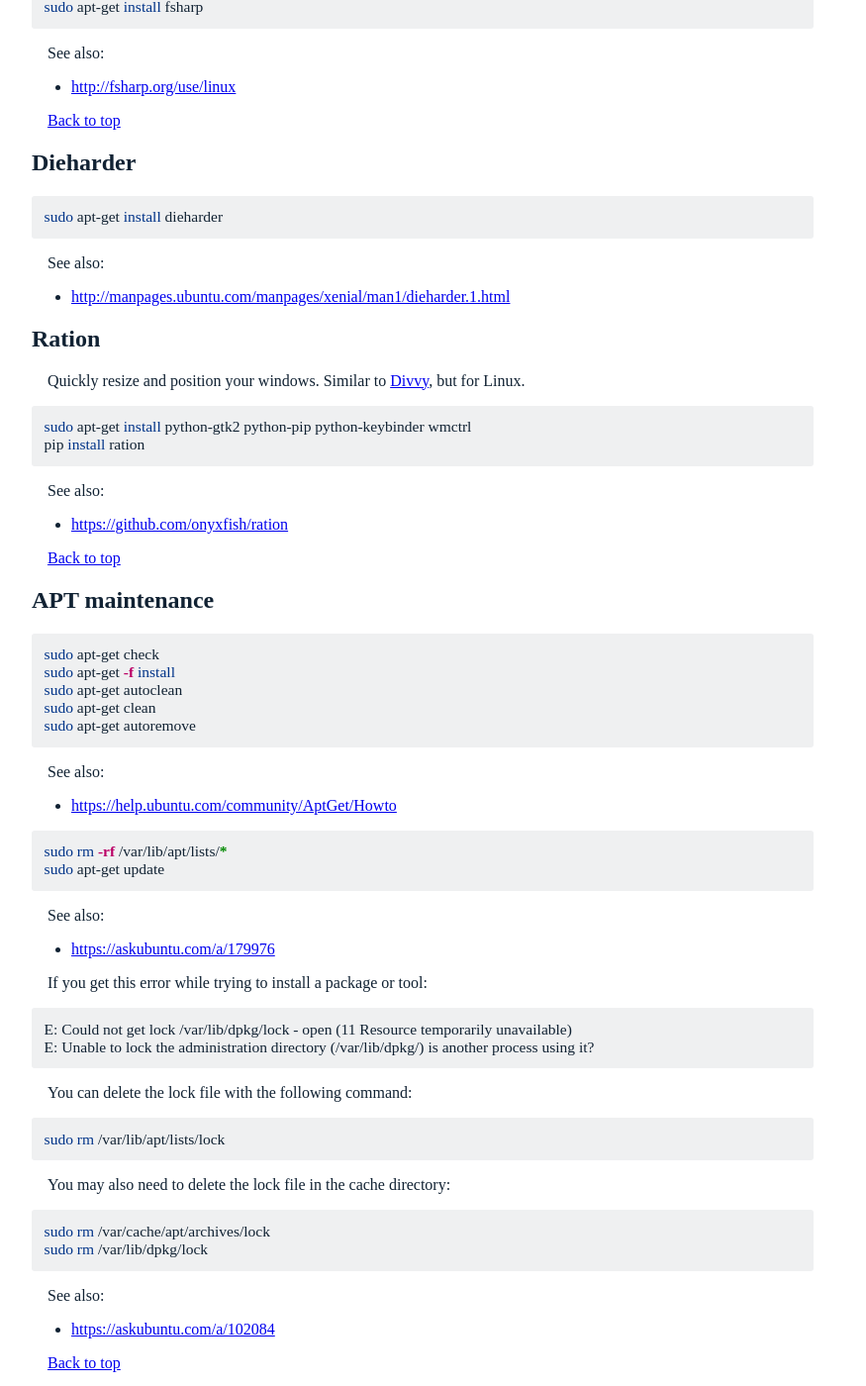
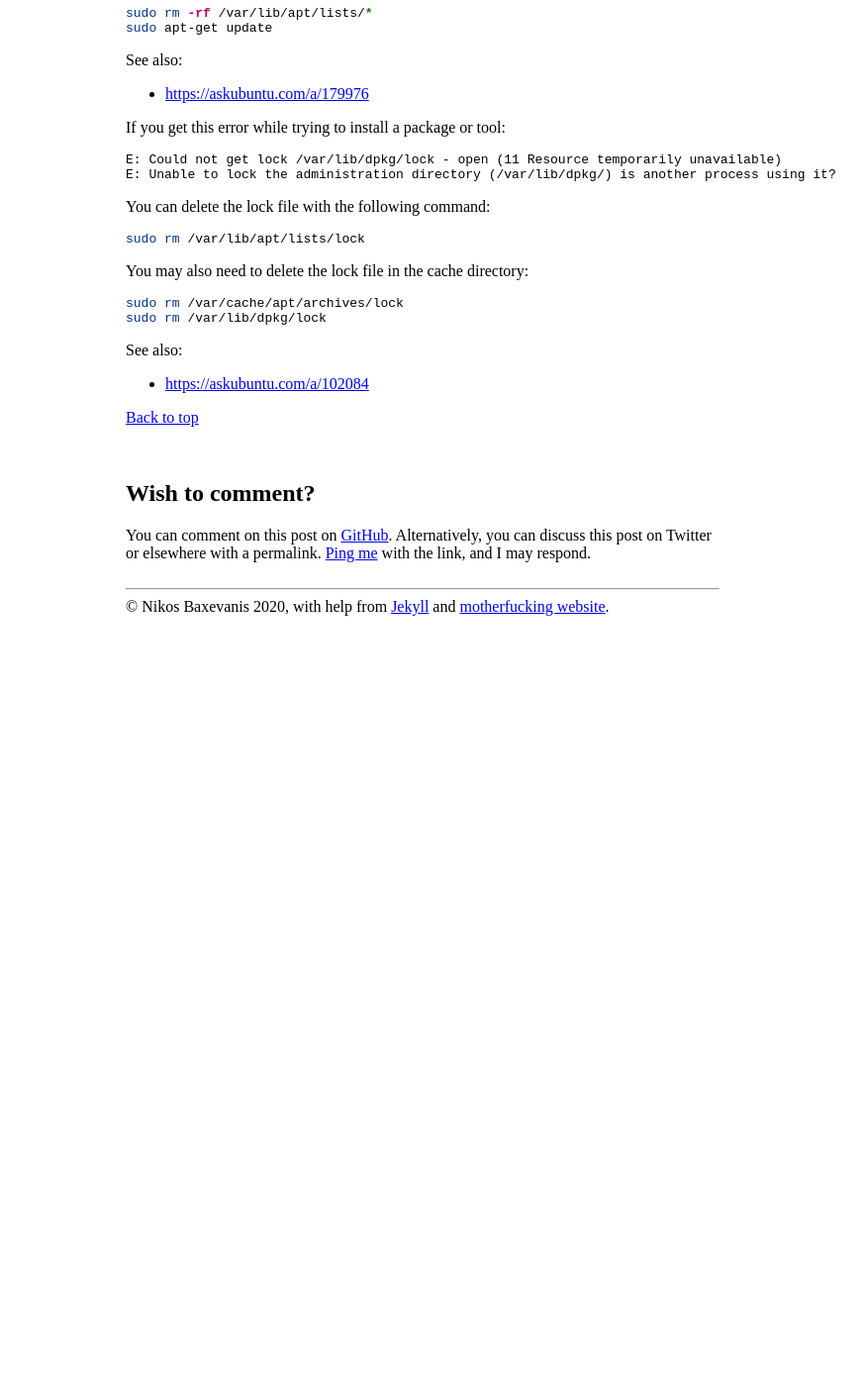
Before and after one commit to moodmosaic/blog, a Jekyll site: the page built from _posts/2018-01-31-setting-up-an-ubuntu-environment.md, in a window 1280 px wide and 1400 px high, scrolled down 5374 px. Shown: the whole window at 99% size, without its empty margins (213-1088 px from the left). Built offline with Jekyll 4.4.1, drawn with Linux system fonts in a browser that asks for light colours; some web fonts are replaced; after the commit the page ends 6004 px from its top, so only the background shows below that; some of the changed text lies outside the part shown.

Commit message:
http://motherfuckingwebsite.com/

```diff
--- a/_layouts/post.html
+++ b/_layouts/post.html
@@ -2,7 +2,7 @@
 layout: basic
 ---
 
-<div><hr>
+<div>
   Published
   {% assign day = page.date | date: "%-d"  %}
   {% case day %}
@@ -17,7 +17,7 @@ layout: basic
   {% for tag in page.tags %}
     <a href="/tags/#{{tag | downcase}}">
       {{tag | downcase}}</a>{% unless forloop.last %}, {% endunless %}{% endfor %}.
-</div>
+<hr></div>
 
 <h1>{{page.title}}</h1>
 
@@ -36,7 +36,8 @@ layout: basic
   <br>
   <hr>
   <span>
-    Copyright © 2010-{{ site.time | date: '%Y' }} Nikos Baxevanis ·
-    <a href="https://github.com/moodmosaic/blog">Source code available</a>
+    © Nikos Baxevanis {{ site.time | date: '%Y' }}, with help from
+    <a href="https://jekyllrb.com/">Jekyll</a> and
+    <a href="http://motherfuckingwebsite.com/">motherfucking website</a>.
   </span>
 </div>
--- a/site.css
+++ b/site.css
@@ -1,49 +1,14 @@
 body {
-  font-family: "Fira Sans";
-  font-weight: 300;
-  overflow-x: hidden;
-  margin: 0 auto;
-  max-width: 790px;
-  padding: 0.5em;
-  color: #123;
-
-}
-
-hr {
-  border-top: 10px solid #123;
-}
-
-p {
-  padding: 0 1em;
-}
-
-pre {
-  margin-bottom: 1em;
-  padding: 1em 0em 1em 1em;
-  max-height: 610px;
-  overflow: auto;
-  background-color: #eff0f1;
-  border-radius: 3px;
-  font-size: 97%;
-}
-
-.mono
-,code {
-  font-family: "Fira Mono";
+  max-width: 600px;
 }
 
 img {
   max-width: 100%;
 }
 
-.glyph {
-  margin: 1em auto;
-  text-align: center;
-  font-size: 72px;
-}
-
-@media (max-width: 640px) {
-  p {
-    padding: 0;
+@media (min-width: 640px) {
+  body {
+    margin-left: auto;
+    margin-right: auto;
   }
 }
```
